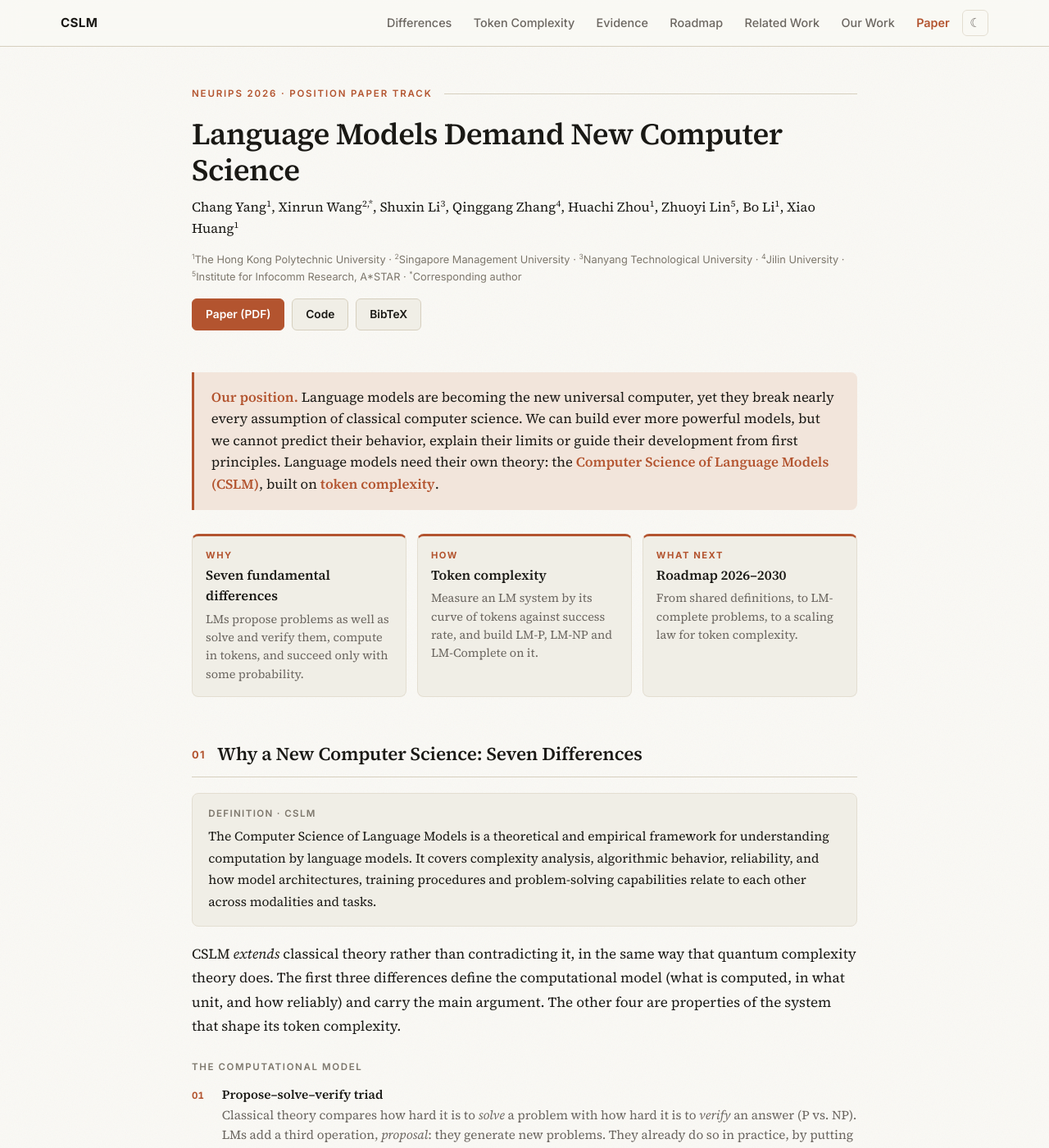
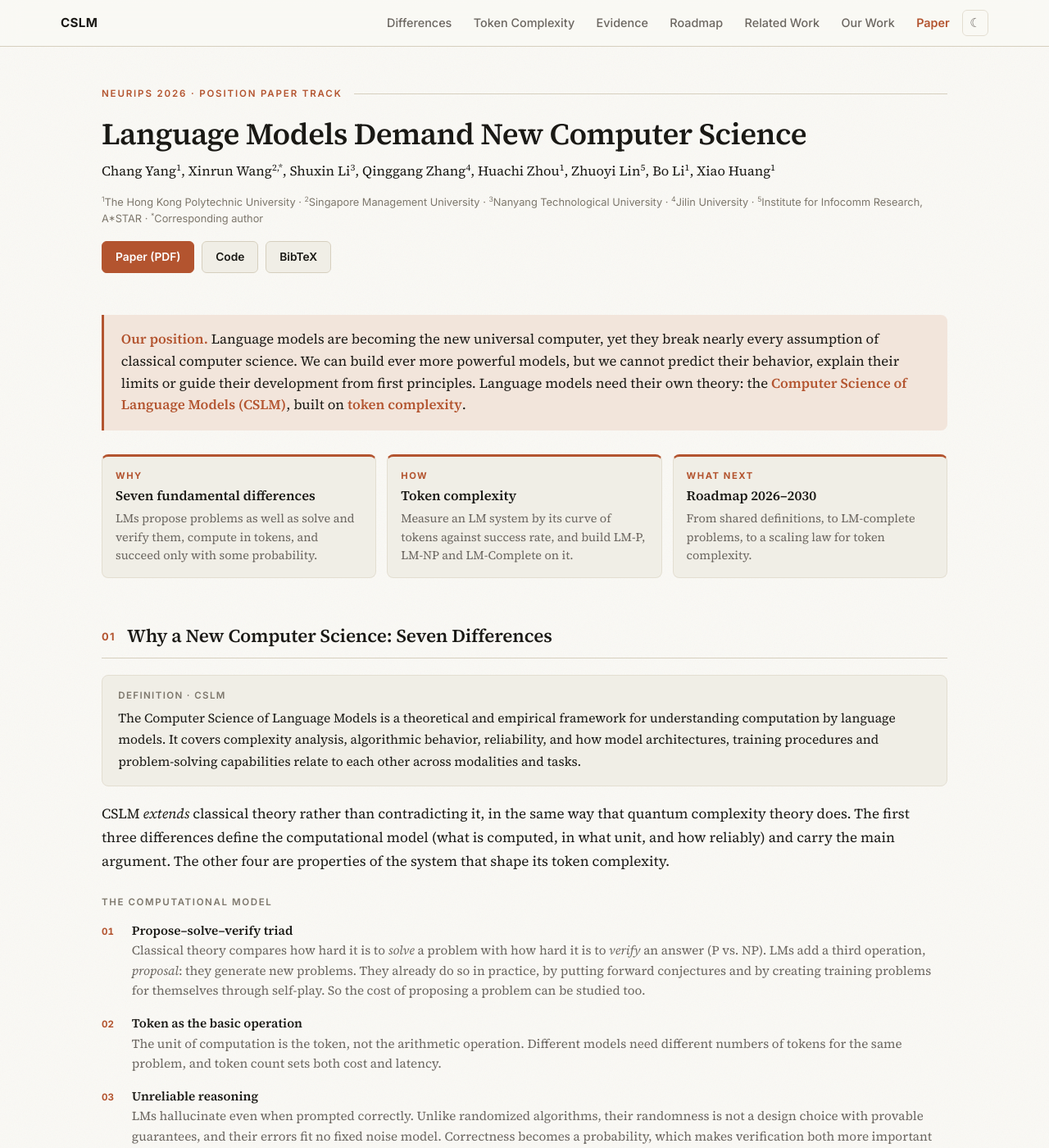
Before and after one commit to SMU-DIGA/cslm, a Jekyll site: the page built from index.html, in a window 1280 px wide and 1400 px high. Shown: the whole window at 82% size. Built offline with Jekyll 4.4.1, drawn with Linux system fonts in a browser that asks for light colours.

Commit message:
Widen the content column to 1080px
Co-Authored-By: Claude Opus 5.5 <noreply@anthropic.com>

```diff
--- a/assets/css/style.css
+++ b/assets/css/style.css
@@ -165,7 +165,7 @@ img { max-width: 100%; height: auto; }
 /* ------------------------------------------------------------------ layout */
 
 .layout {
-  max-width: 860px;
+  max-width: 1080px;
   margin: 0 auto;
   padding: 3rem 1.5rem 3rem;
 }
@@ -517,7 +517,7 @@ td:nth-child(2) { color: var(--text-muted); }
 
 .card-grid {
   display: grid;
-  grid-template-columns: repeat(auto-fit, minmax(240px, 1fr));
+  grid-template-columns: repeat(auto-fit, minmax(300px, 1fr));
   gap: 1rem;
   margin: 1rem 0;
 }
```
